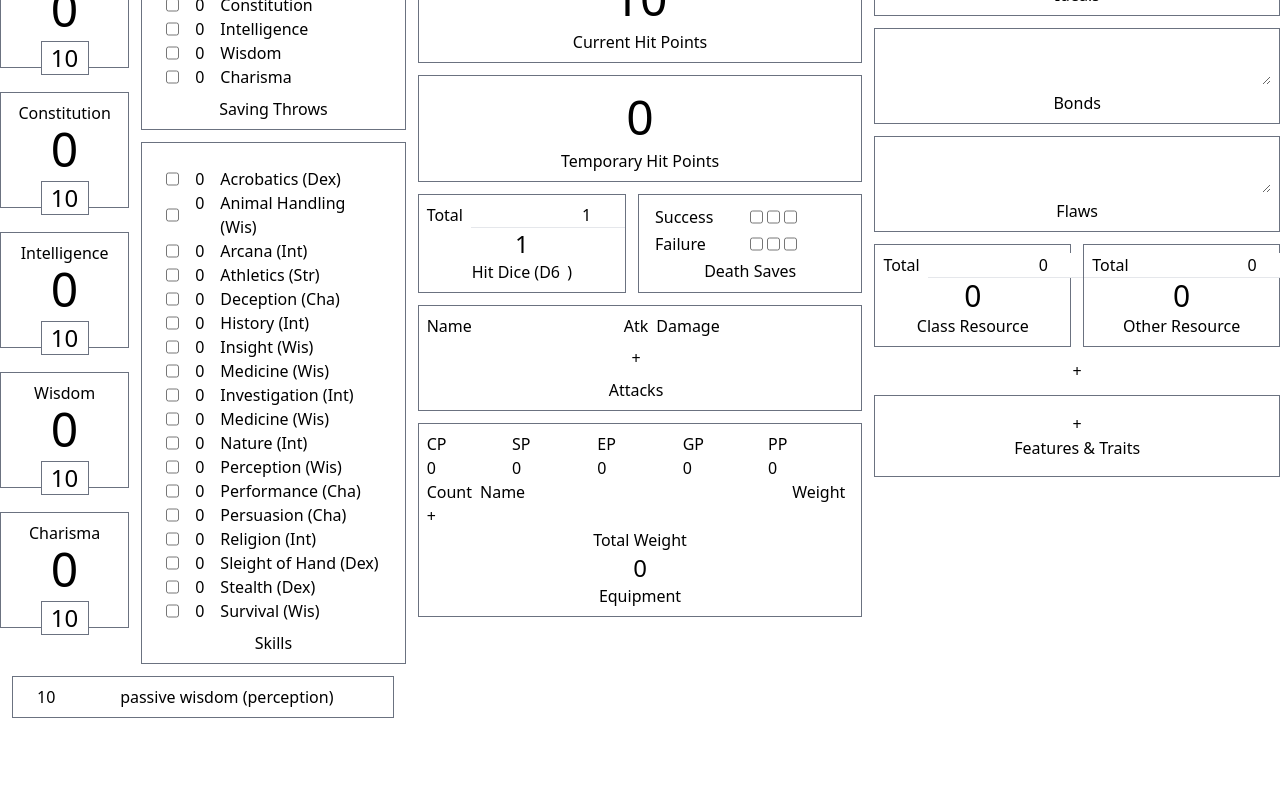
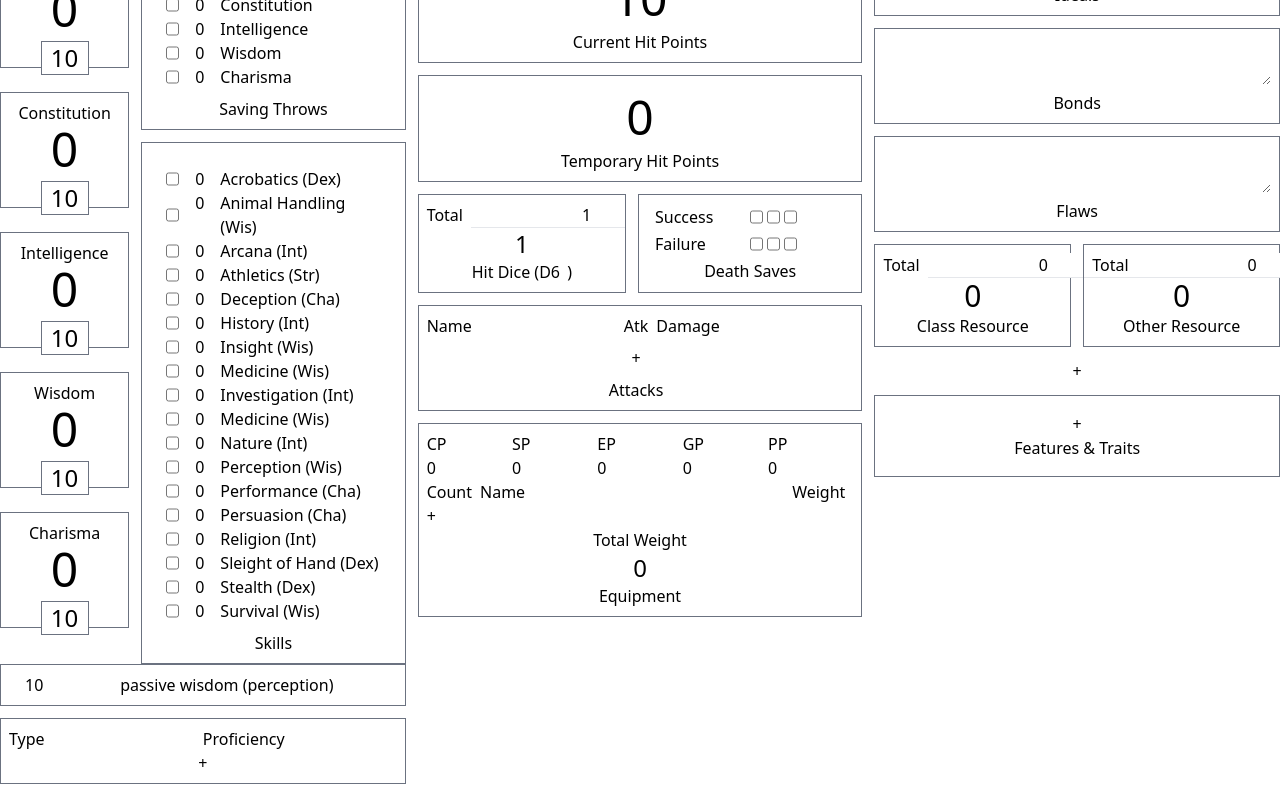
Before and after one commit to RedHatter/TaleSpire-Character-Sheets, a Svelte app: page / in a window 1280 px wide. Shown: the part 348-1148 px from the top of the page. Before the commit the page ends 1094 px from the top, so only its background shows below. Built offline with nearby package versions, Linux system fonts and the light colour scheme.

Commit message:
Proficiencies

```diff
--- a/src/DnD5e/Attacks.svelte
+++ b/src/DnD5e/Attacks.svelte
@@ -4,6 +4,7 @@
   import Select from '../components/Select.svelte'
   import Checkbox from '../components/Checkbox.svelte'
   import { data, derived, Attack, AbilityType } from './model'
+  import { enumToSelect } from '../utils'
 
   let showDialog = false
 
@@ -30,9 +31,7 @@
     close()
   }
 
-  const items = Object.entries(AbilityType)
-    .filter(o => typeof o[1] === 'number')
-    .map(([text, value]) => ({ value, text }))
+  const items = enumToSelect(AbilityType)
 </script>
 
 {#if showDialog}
--- a/src/DnD5e/Equipment.svelte
+++ b/src/DnD5e/Equipment.svelte
@@ -4,6 +4,7 @@
   import Select from '../components/Select.svelte'
   import Checkbox from '../components/Checkbox.svelte'
   import { data, derived, Item, ItemType } from './model'
+  import { enumToSelect } from '../utils'
 
   let showDialog = false
   let item: Item
@@ -29,9 +30,7 @@
     close()
   }
 
-  const types = Object.entries(ItemType)
-    .filter(o => typeof o[1] === 'number')
-    .map(([text, value]) => ({ value, text }))
+  const types = enumToSelect(ItemType)
 
   let { copper, silver, electrum, gold, platinum } = $derived.coin
 
--- /dev/null
+++ b/src/DnD5e/Proficiencies.svelte
@@ -0,0 +1,65 @@
+<script lang="ts">
+  import { data, Proficiency, ProficiencyType } from './model'
+  import { enumToSelect } from '../utils'
+  import Dialog from '../components/Dialog.svelte'
+  import Select from '../components/Select.svelte'
+  import TextField from '../components/TextField.svelte'
+
+  let showDialog = false
+
+  let proficiency: Proficiency
+
+  function edit(_proficiency: Proficiency) {
+    proficiency = _proficiency
+    showDialog = true
+  }
+
+  function add() {
+    proficiency = new Proficiency()
+    $data.proficiencies.push(proficiency)
+    showDialog = true
+  }
+
+  function close() {
+    $data = $data
+    showDialog = false
+  }
+
+  function remove() {
+    $data.proficiencies.splice($data.proficiencies.indexOf(proficiency), 1)
+    close()
+  }
+
+  const items = enumToSelect(ProficiencyType)
+</script>
+
+{#if showDialog}
+  <Dialog on:close={close}>
+    <div class="gap-2 flex mb-4">
+      <Select label="Type" {items} bind:value={proficiency.type} />
+      <TextField label="Proficiency" placeholder="Common, Elvish" bind:value={proficiency.name} />
+      <TextField label="Source" placeholder="Race: Elf" bind:value={proficiency.source} />
+    </div>
+
+    <div class="flex justify-between w-full">
+      <button class="py-2 px-4 text-red-400 uppercase font-medium text-sm" on:click={remove}>Remove</button>
+      <button class="text-primary-400 py-2 px-4 uppercase font-medium text-sm" on:click={close}>Done</button>
+    </div>
+  </Dialog>
+{/if}
+
+<div class="grid p-2 w-full border">
+  <span>Type</span><span>Proficiency</span><span />
+  {#each $data.proficiencies as proficiency}
+    <span>{ProficiencyType[proficiency.type]}</span>
+    <span>{proficiency.name}</span>
+    <span class="material-icons ml-2 text-gray-400 text-sm" on:click={() => edit(proficiency)}>edit</span>
+  {/each}
+  <button class="col-span-3" on:click={add}>+</button>
+</div>
+
+<style>
+  .grid {
+    grid-template-columns: 1fr 1fr auto;
+  }
+</style>
--- a/src/DnD5e/Sheet.svelte
+++ b/src/DnD5e/Sheet.svelte
@@ -5,6 +5,7 @@
   import Trackers from './Trackers.svelte'
   import Features from './Features.svelte'
   import Equipment from './Equipment.svelte'
+  import Proficiencies from './Proficiencies.svelte'
 
   $: console.log($data)
 </script>
@@ -95,10 +96,12 @@
       </div>
     </div>
 
-    <span class="flex m-3 py-2 px-6 w-full border">
+    <span class="flex mb-3 py-2 px-6 w-full border">
       <span class="w-12">{10 + $derived.skills.perception.modifier}</span>
       <span class="flex-grow text-center">passive wisdom (perception)</span>
     </span>
+
+    <Proficiencies />
   </div>
   <div class="px-1.5 flex-1">
     <div class="flex">
--- a/src/DnD5e/model.ts
+++ b/src/DnD5e/model.ts
@@ -49,6 +49,21 @@
   ) {}
 }
 
+export enum ProficiencyType {
+  Language,
+  Weapon,
+  Armor,
+  Other,
+}
+
+export class Proficiency {
+  constructor(
+    public type: ProficiencyType = ProficiencyType.Language,
+    public name: string = '',
+    public source: string = ''
+  ) {}
+}
+
 export class Feature {
   constructor(public name: string = '', public source: string = '', public description: string = '') {}
 }
@@ -74,6 +89,8 @@
     [AbilityType.WIS]: 10,
     [AbilityType.CHA]: 10,
   }
+
+  proficiencies: Array<Proficiency> = []
 
   inspiration: boolean = false
   proficiency: number = 2
--- a/src/components/Select.svelte
+++ b/src/components/Select.svelte
@@ -4,7 +4,7 @@
     text: string
   }
 
-  export let items: Array<any>
+  export let items: Array<Option>
   export let label: string
 
   export let value: any
--- a/src/utils.ts
+++ b/src/utils.ts
@@ -18,3 +18,9 @@
 export function mapObject(obj: any, fn: Function) {
   return Object.fromEntries(Object.entries(obj).map(([key, val]) => [key, fn(val, key)]))
 }
+
+export function enumToSelect(obj: Object): Array<{ value: number; text: string }> {
+  return Object.entries(obj)
+    .filter(o => typeof o[1] === 'number')
+    .map(([text, value]) => ({ value, text }))
+}
```
